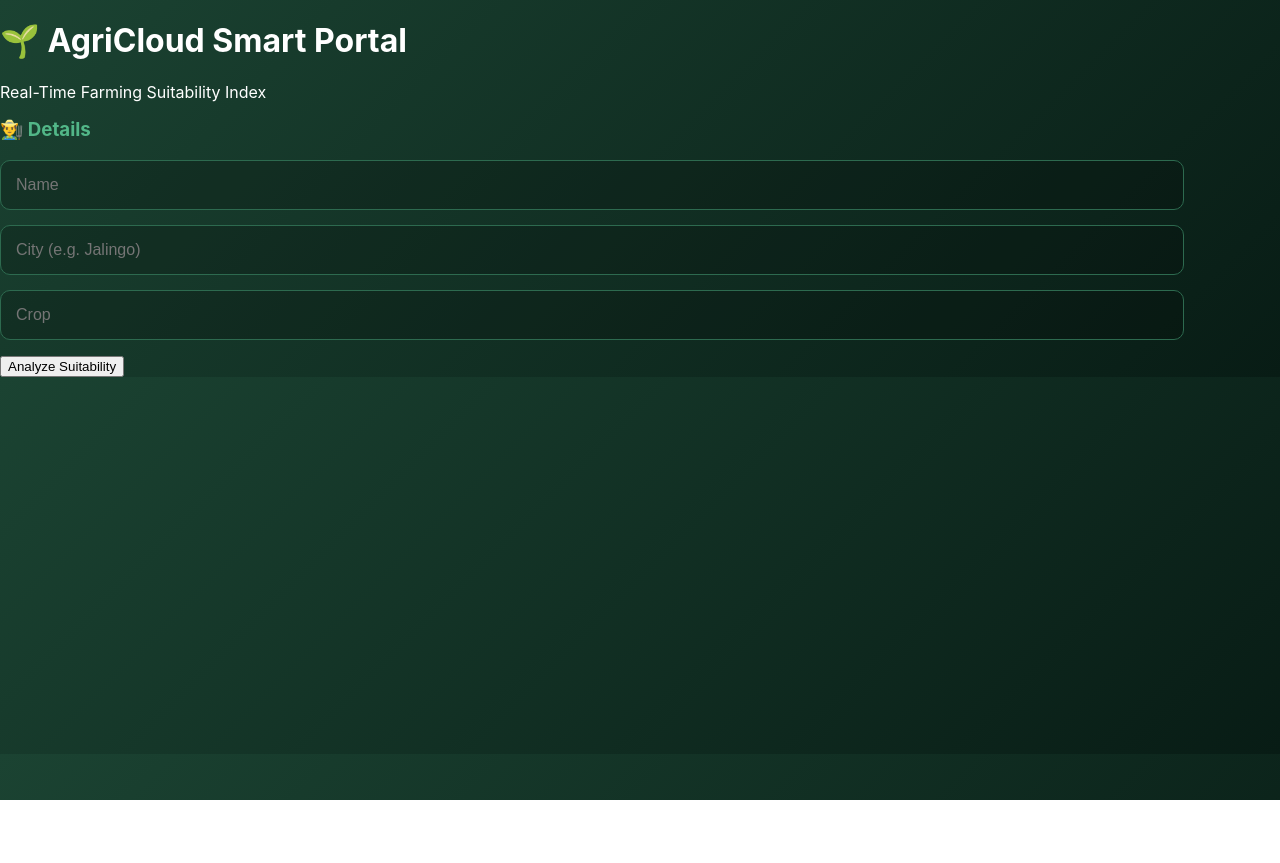
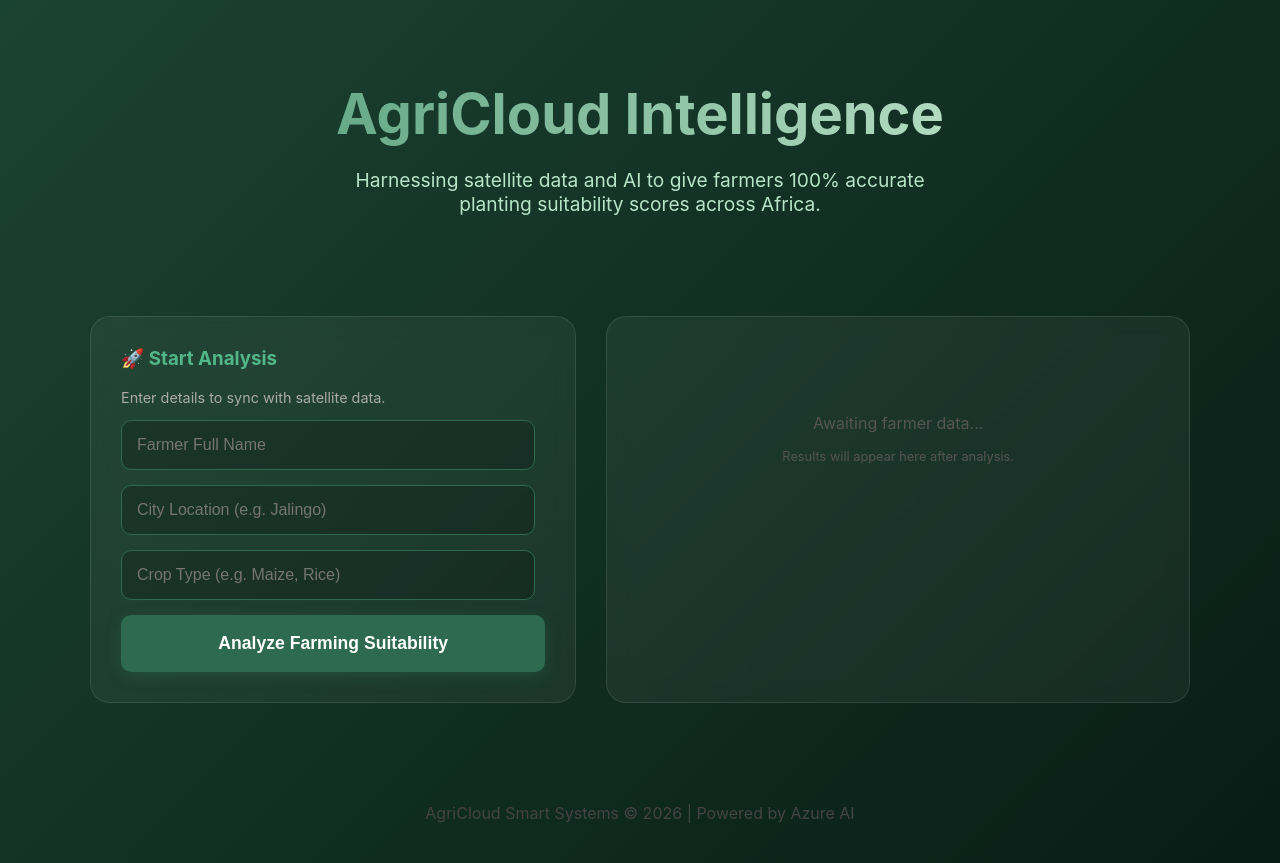
Before and after one commit to ellella2123/AgriCloud-Smart-System, a React (Create React App) app in the folder frontend/: page / in a window 1280 px wide. Before the commit the page ends 800 px from the top, so only its background shows below. Built offline with nearby package versions, Linux system fonts and the light colour scheme.

Commit message:
Enhance form inputs and error handling in App.js
Updated form input placeholders and alert messages for clarity. Improved error handling and loading indicators.

```diff
--- a/frontend/src/App.js
+++ b/frontend/src/App.js
@@ -2,51 +2,71 @@ import React, { useState } from 'react';
 import './App.css';
 
 function App() {
-  const [formData, setFormData] = useState({ name: '', city: '', crop: '', query: '' });
+  const [formData, setFormData] = useState({ name: '', city: '', crop: '' });
   const [result, setResult] = useState(null);
   const [loading, setLoading] = useState(false);
 
   const handleAction = async () => {
+    if (!formData.city || !formData.name) return alert("Please enter Name and City");
     setLoading(true);
     try {
       const url = `/api/message?name=${formData.name}&city=${formData.city}&crop=${formData.crop}`;
       const res = await fetch(url);
       const data = await res.json();
       setResult(data);
-    } catch (e) { alert("Syncing with satellite..."); }
+    } catch (e) { console.error(e); }
     finally { setLoading(false); }
   };
 
   return (
-    <div className="container">
-      <header>
-        <h1>🌱 AgriCloud Smart Portal</h1>
-        <p>Real-Time Farming Suitability Index</p>
-      </header>
+    <div className="App">
+      {/* 1. ATTENTION GRABBING HERO */}
+      <div className="hero">
+        <h1>AgriCloud <span style={{color:'#fff'}}>Intelligence</span></h1>
+        <p>Harnessing satellite data and AI to give farmers 100% accurate planting suitability scores across Africa.</p>
+      </div>
 
-      <div className="main-grid">
-        <section className="card">
-          <h3>👨‍🌾 Details</h3>
-          <input placeholder="Name" onChange={(e) => setFormData({...formData, name: e.target.value})} />
-          <input placeholder="City (e.g. Jalingo)" onChange={(e) => setFormData({...formData, city: e.target.value})} />
-          <input placeholder="Crop" onChange={(e) => setFormData({...formData, crop: e.target.value})} />
-          <button onClick={handleAction}>{loading ? "Calculating..." : "Analyze Suitability"}</button>
+      <div className="dashboard-container">
+        {/* 2. REGISTRATION CARD */}
+        <section className="glass-card">
+          <h3>🚀 Start Analysis</h3>
+          <p style={{color:'#aaa', fontSize:'0.9rem'}}>Enter details to sync with satellite data.</p>
+          <input placeholder="Farmer Full Name" onChange={(e) => setFormData({...formData, name: e.target.value})} />
+          <input placeholder="City Location (e.g. Jalingo)" onChange={(e) => setFormData({...formData, city: e.target.value})} />
+          <input placeholder="Crop Type (e.g. Maize, Rice)" onChange={(e) => setFormData({...formData, crop: e.target.value})} />
+          <button className="analyze-btn" onClick={handleAction}>
+            {loading ? "📡 Syncing Satellite..." : "Analyze Farming Suitability"}
+          </button>
         </section>
 
-        {result && (
-          <section className="result-card">
-            <div className="score-circle">
-              <h2>{result.score}</h2>
-              <span>Suitability</span>
+        {/* 3. DYNAMIC RESULT CARD */}
+        <section className="glass-card score-section">
+          {!result ? (
+            <div style={{padding:'50px', color:'#555'}}>
+              <p>Awaiting farmer data...</p>
+              <p style={{fontSize:'0.8rem'}}>Results will appear here after analysis.</p>
             </div>
-            <div className="details">
-              <h3>Status: <span className={result.rating}>{result.rating}</span></h3>
-              <p>🌡️ <strong>Temperature:</strong> {result.temp}</p>
-              <p>💡 <strong>Advice:</strong> {result.advice}</p>
+          ) : (
+            <div className="fadeIn">
+              <div className="suitability-circle">
+                <h1 style={{margin:0, color:'#fff', fontSize:'3rem'}}>{result.score}</h1>
+                <span style={{fontSize:'0.8rem'}}>SCORE</span>
+              </div>
+              <h2 className={result.rating}>{result.rating} Conditions</h2>
+              <div style={{textAlign:'left', background:'rgba(0,0,0,0.2)', padding:'15px', borderRadius:'10px'}}>
+                <p>📍 <strong>Location:</strong> {result.city}</p>
+                <p>🌡️ <strong>Temp:</strong> {result.temp}</p>
+                <p>💡 <strong>Expert Advice:</strong> {result.advice}</p>
+              </div>
+              <p style={{fontSize:'0.8rem', marginTop:'15px', color:'#74c69d'}}>✔ Farmer {result.farmer} registered successfully.</p>
             </div>
-          </section>
-        )}
+          )}
+        </section>
       </div>
+
+      <footer style={{textAlign:'center', color:'#444', paddingBottom:'40px'}}>
+        AgriCloud Smart Systems © 2026 | Powered by Azure AI
+      </footer>
     </div>
   );
 }
```
